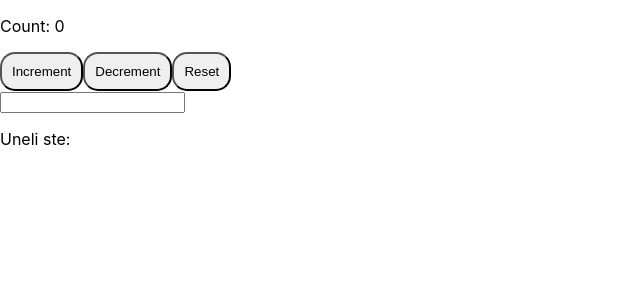
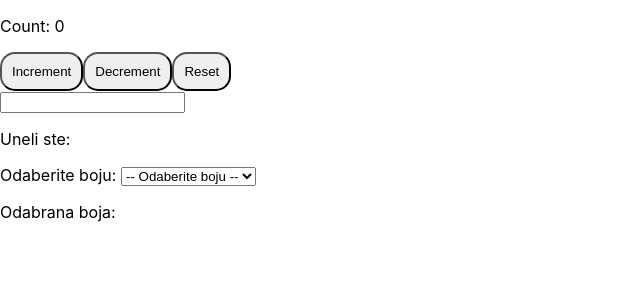
Before and after one commit to Remzo00/ITCamp2-React, a React (Create React App) app: page / in a window 1280 px wide. Shown: the top 300 px of the page, without its empty margins (0-640 px from the left). Built offline with nearby package versions, Linux system fonts and the light colour scheme.

Commit message:
Dropdown vezba

```diff
--- a/src/App.js
+++ b/src/App.js
@@ -3,8 +3,10 @@ import './App.css';
 import Header from './components/Header/header';
 import Button from './components/button/button';
 import Card from './components/Card';
-import Counter from './counter';
-import Text from './components/Text';
+import Counter from './state/counter';
+import Text from './state/Text';
+import Login from './state/dropdown';
+import Dropdown from './state/dropdown';
 
 const cardData = [
   {
@@ -32,6 +34,7 @@ function App() {
     <div>
  <Counter />
    <Text />
+   <Dropdown />
     </div>
 
     // <div className="App">
--- /dev/null
+++ b/src/state/dropdown.js
@@ -0,0 +1,25 @@
+import React, { useState } from "react";
+
+const Dropdown = () => {
+    const [selectedColor, setSelectedColor] = useState("");
+
+    const handleColorChange = (event) => {
+      setSelectedColor(event.target.value);
+    };
+
+    return (
+      <div>
+        <label>Odaberite boju: </label>
+        <select value={selectedColor} onChange={handleColorChange}>
+          <option value="">-- Odaberite boju --</option>
+          <option>Crvena</option>
+          <option>Plava</option>
+          <option>Zelena</option>
+          <option>Žuta</option>
+        </select>
+          <p>Odabrana boja: {selectedColor}</p>
+      </div>
+    );
+}
+
+export default Dropdown
```
Also changed, not shown: src/state/Text.js (renamed from src/components/Text.js), src/state/counter.js (renamed from src/counter.js).
